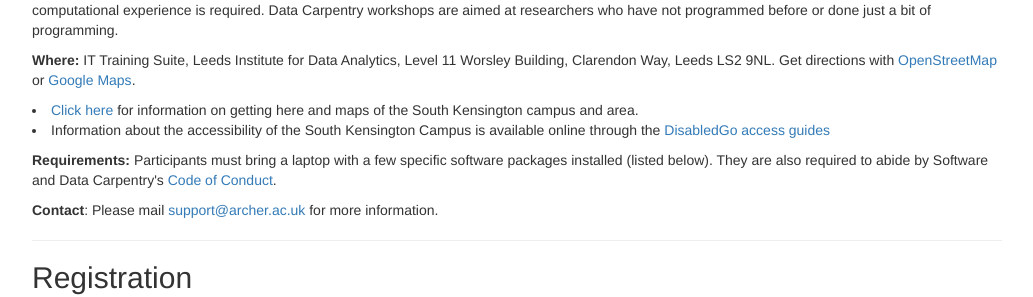
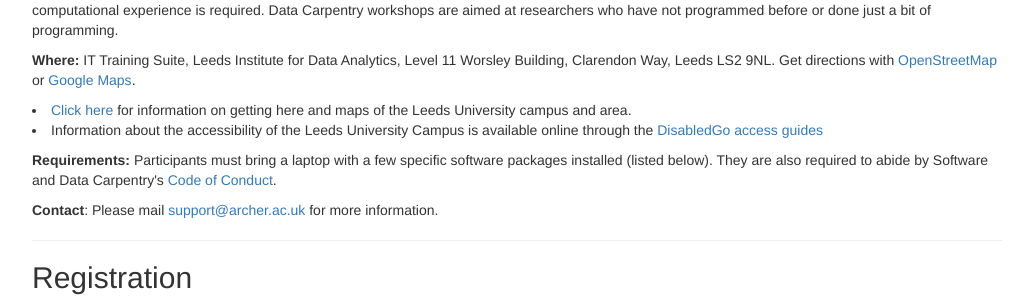
Before and after one commit to hpcarcher/2015-10-29-Leeds-DC, a Jekyll site: the page built from index.html, in a window 1280 px wide and 900 px high, scrolled down 603 px. Shown: the part 158-455 px from the top of the window, without its empty margins (168-1201 px from the left). Built offline with Jekyll 4.4.1, drawn with Linux system fonts in a browser that asks for light colours.

Commit message:
Updated directions
and changed getting here information from Imperial to Leeds

```diff
--- a/index.html
+++ b/index.html
@@ -55,8 +55,8 @@
   <a href="//www.openstreetmap.org/?mlat={{page.latlng | replace:',','&mlon='}}&zoom=16">OpenStreetMap</a>
   or
   <a href="//maps.google.com/maps?q={{page.latlng}}">Google Maps</a>.
-  <li><a href="http://www3.imperial.ac.uk/portal/page/portallive/3F83FE8FD0480636E0440003BACD17D6">Click here</a> for information on getting here and maps of the South Kensington campus and area. </li>
-  <li>Information about the accessibility of the South Kensington Campus is available online through the <a href="http://www.disabledgo.com/organisations/university-of-leeds/main-2">DisabledGo access guides</a></li>
+  <li><a href="http://www.leeds.ac.uk/site/custom_scripts/campus_map.php">Click here</a> for information on getting here and maps of the Leeds University campus and area. </li>
+  <li>Information about the accessibility of the Leeds University Campus is available online through the <a href="http://www.disabledgo.com/organisations/university-of-leeds/main-2">DisabledGo access guides</a></li>
 </p>
 {% endif %}
 
```
